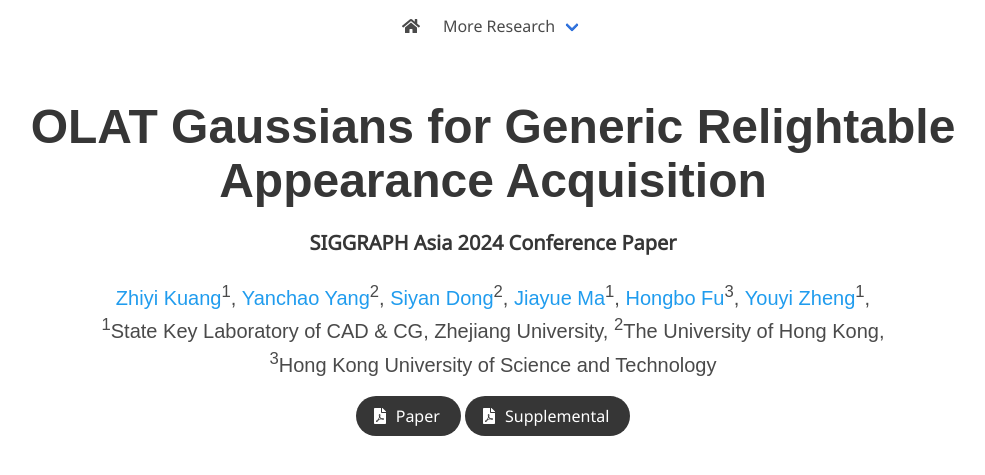
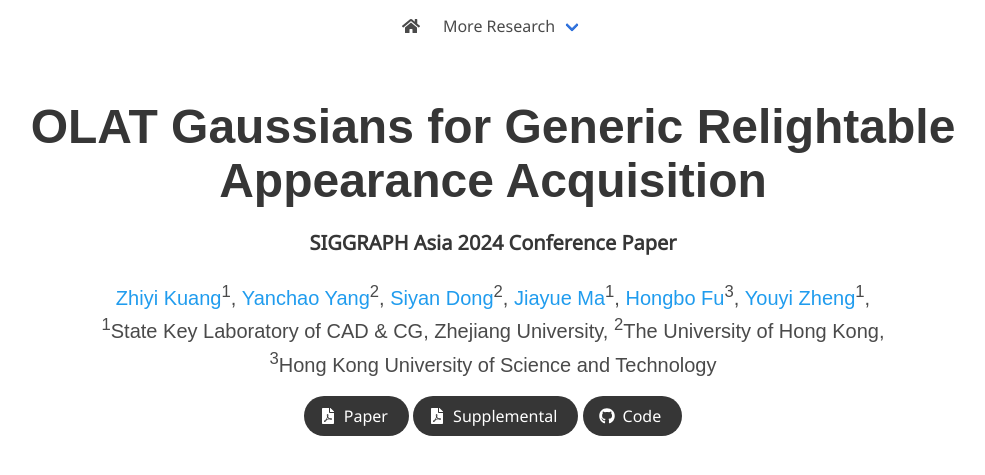
Before and after one commit to Musinghead/musinghead.github.io, a Jekyll site: the page projects/olat_gaussians/index.html, which Jekyll copies as it is, in a window 1280 px wide and 900 px high, cut to the strip 0-477 px from the top of the window. Shown: the whole strip, without its empty margins (147-1132 px from the left). Built offline with Jekyll 4.4.1, drawn with Linux system fonts in a browser that asks for light colours; some web fonts are replaced; a style sheet for code colours, icons or effects is not loaded.

Commit message:
update og page

```diff
--- a/projects/olat_gaussians/index.html
+++ b/projects/olat_gaussians/index.html
@@ -148,15 +148,15 @@
                 </a>
               </span> -->
               <!-- Code Link. -->
-              <!-- <span class="link-block">
-                <a href="https://github.com/google/nerfies"
+              <span class="link-block">
+                <a href="https://github.com/Musinghead/olat-gs"
                    class="external-link button is-normal is-rounded is-dark">
                   <span class="icon">
                       <i class="fab fa-github"></i>
                   </span>
                   <span>Code</span>
                   </a>
-              </span> -->
+              </span>
               <!-- Dataset Link. -->
               <!-- <span class="link-block">
                 <a href="https://github.com/google/nerfies/releases/tag/0.1"
```
Also changed, not shown: 1 other file.
